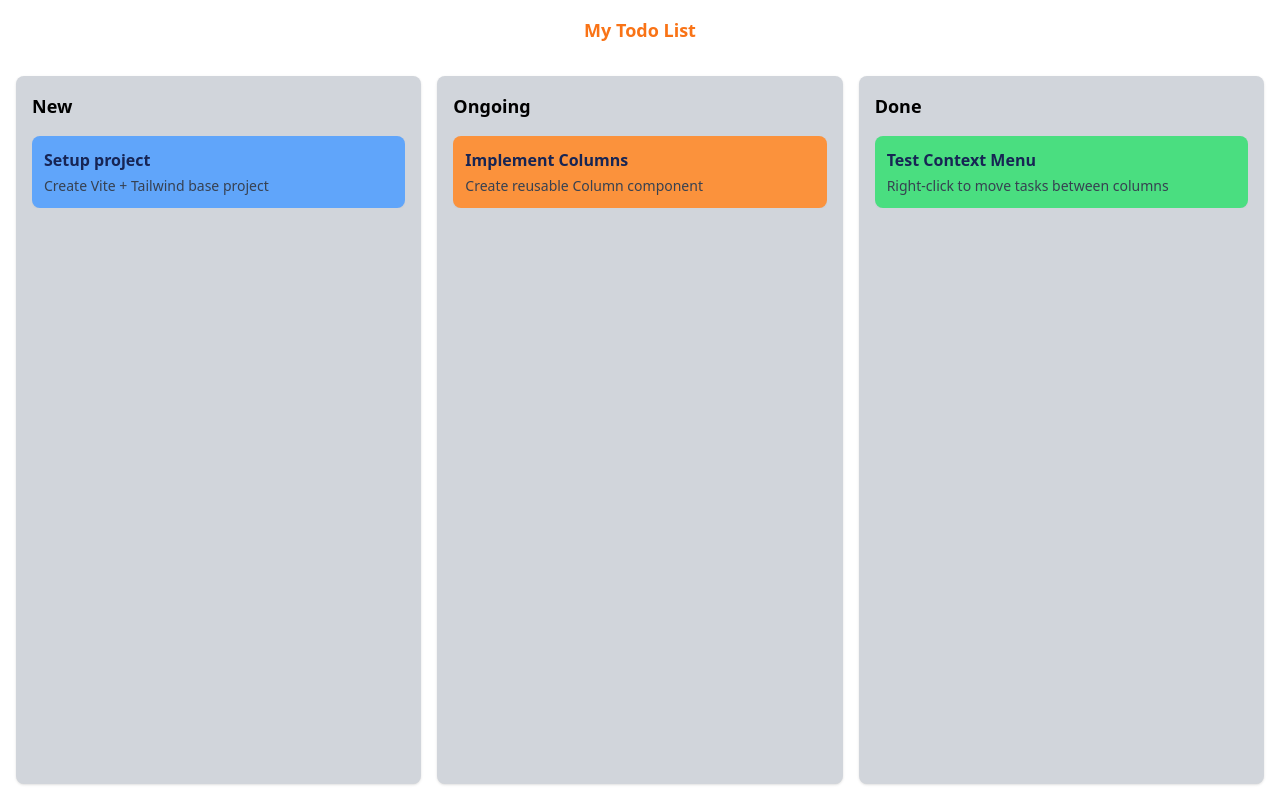
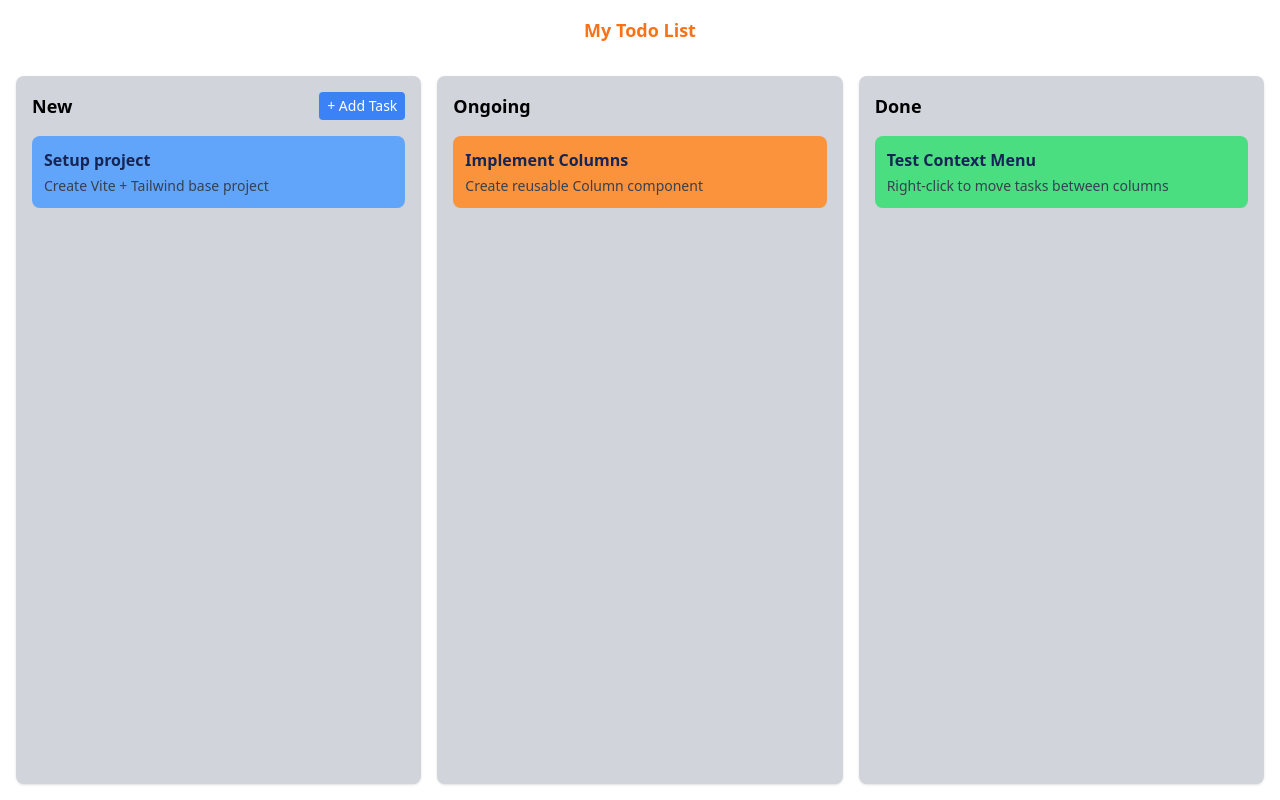
Before and after one commit to kamel404/todolist, a React (Vite) app: page / in a window 1280 px wide. Built offline with nearby package versions, Linux system fonts and the light colour scheme.

Commit message:
New Task button added with NewTask component

```diff
--- a/src/App.jsx
+++ b/src/App.jsx
@@ -4,6 +4,7 @@ import Column from "./components/Column";
 import TodoCard from "./components/TodoCard";
 import ContextMenu from "./components/ContextMenu";
 import Header from "./components/Header";
+import NewTask from "./components/NewTask";
 
 function App() {
 
@@ -85,7 +86,9 @@ function App() {
     <div className="h-screen flex flex-col">
       <Header />
       <main className="flex-1 grid grid-cols-1 sm:grid-cols-3 gap-4 p-4">
-        <Column title="New">
+
+        {/* New Section Column */}
+        <Column title="New" rightElement={<NewTask />}>
           {tasks
             .filter((t) => t.status === "new")
             .map((task) => (
@@ -99,6 +102,7 @@ function App() {
             ))}
         </Column>
 
+        {/* Ongoing Section Column */}
         <Column title="Ongoing">
           {tasks
             .filter((t) => t.status === "ongoing")
@@ -113,6 +117,7 @@ function App() {
             ))}
         </Column>
 
+        {/* Done Section Column */}
         <Column title="Done">
           {tasks
             .filter((t) => t.status === "done")
@@ -128,6 +133,8 @@ function App() {
         </Column>
 
       </main>
+
+      {/* Context Menu Display if visible */}
       {contextMenu.visible && (
         <ContextMenu
           x={contextMenu.x}
--- a/src/components/Column.jsx
+++ b/src/components/Column.jsx
@@ -1,9 +1,13 @@
 
-const Column = ({ title, children }) => {
+// I have added the rightElement prop to show add task button beside the title (New only)
+const Column = ({ title, children, rightElement }) => {
 
     return (
         <div className="bg-gray-300 rounded-lg p-4 shadow flex flex-col h-full">
-            <h2 className="text-lg font-bold mb-4">{title}</h2>
+            <div className="flex justify-between items-center mb-4">
+                <h2 className="text-lg font-bold">{title}</h2>
+                {rightElement}
+            </div>
             <div className="flex flex-col gap-3 overflow-y-auto">
                 {children}
             </div>
--- a/src/components/NewTask.jsx
+++ b/src/components/NewTask.jsx
@@ -1,7 +1,18 @@
+import { useState } from 'react';
 
-const NewTask = () => {
+const NewTask = ({ onAddTask }) => {
+
+  const [isOpen, setIsOpen] = useState(false);
+
   return (
-    <div>NewTask</div>
+    <div className="flex ">
+      <button className='bg-blue-500 text-white px-2 py-1 text-sm rounded hover:bg-blue-600' onClick={() => setIsOpen(!isOpen)}>
+        + Add Task
+      </button>
+      {isOpen && (
+        <div>Form goes here</div>
+      )}
+    </div>
   )
 }
 
```
